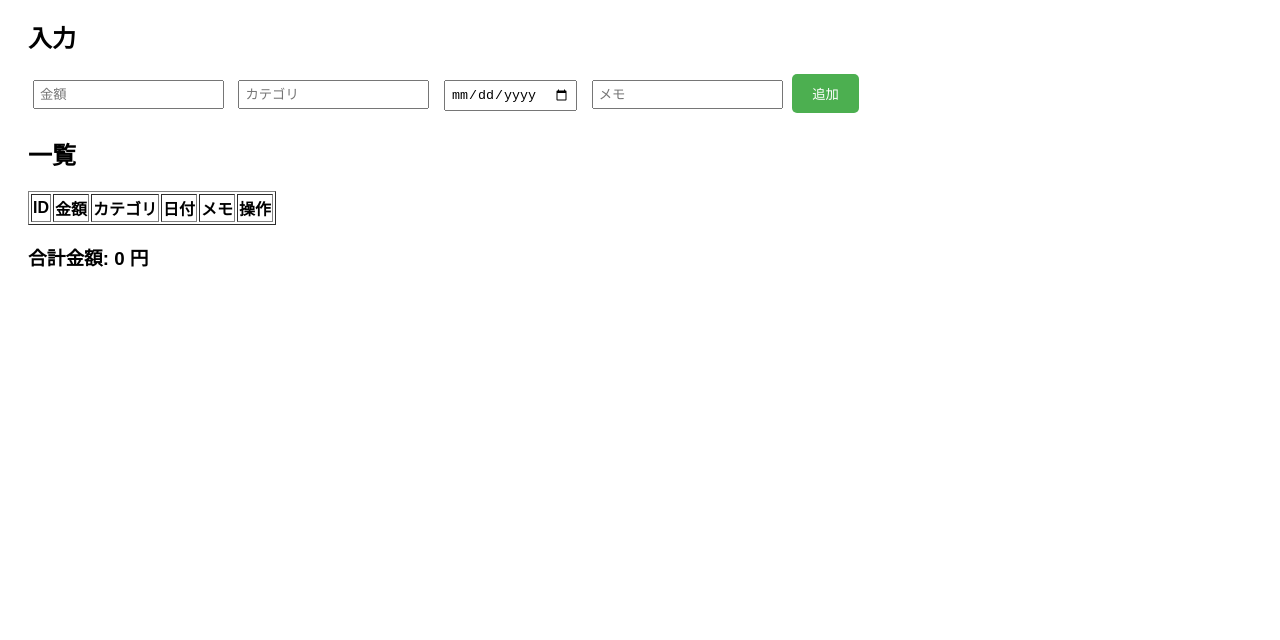
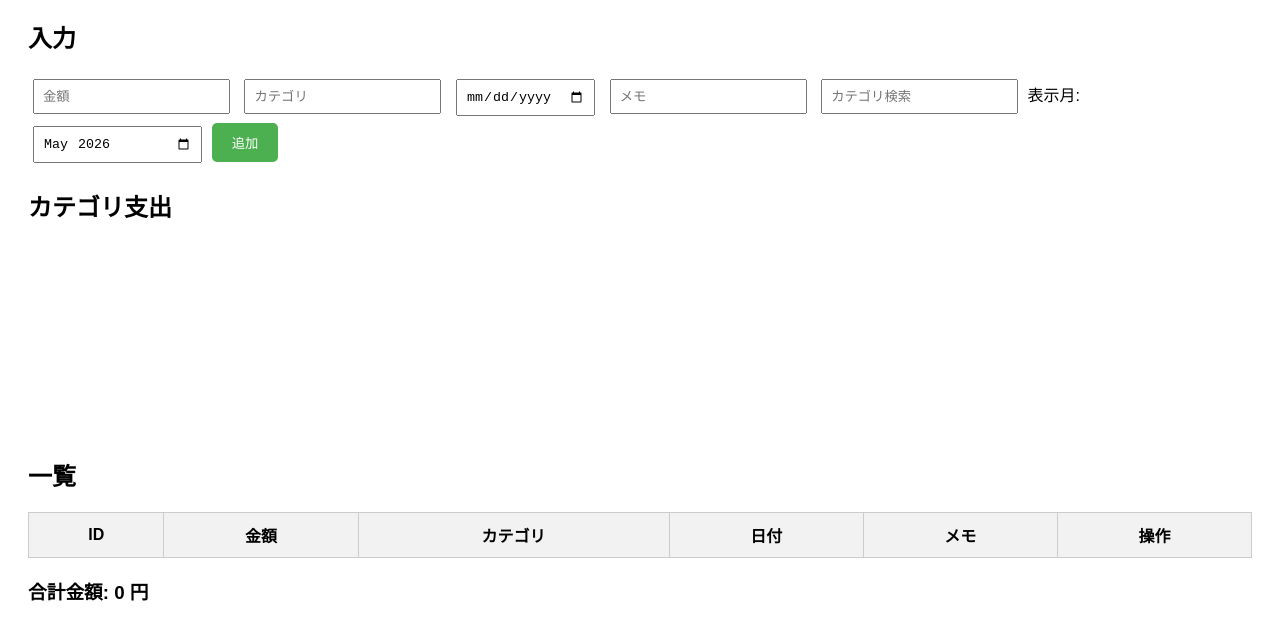
Before and after one commit to kiammyg46-ship-it/kakeibo-app, a plain HTML site: page public/index.html in a window 1280 px wide. Shown: the part 98-738 px from the top of the page. Drawn offline with nearby package versions, Linux system fonts and the light colour scheme; no server answers.

Commit message:
家計簿アプリ機能追加 2026/5/23-24作成分

```diff
--- a/index.js
+++ b/index.js
@@ -36,7 +36,8 @@ const connection = mysql.createConnection({
   host: "localhost",
   user: "root",
   password: "%Tzk526fXL0911",
-  database: "kakeibo"
+  database: "kakeibo",  //DB名
+  timezone: "+09:00"  //タイムゾーン設定
 });
 
 //DBの取得
--- a/public/index.html
+++ b/public/index.html
@@ -13,7 +13,17 @@
     <input id="category" type="text" placeholder="カテゴリ">
     <input id="date" type="date">
     <input id="memo" type="text" placeholder="メモ">
+    <input type="text" id="search" placeholder="カテゴリ検索" oninput="fetchExpenses()">
+
+    <label for="monthFilter">表示月:</label>
+    <input type="month" id="monthFilter">
     <button id ="submitButton" onclick="addExpense()">追加</button>
+
+    <h2 id="monthlyTotal"></h2>
+
+    <h2>カテゴリ支出</h2>
+
+    <canvas id="expenseChart"></canvas>
 
     <h2>一覧</h2>
     <table border="1">
@@ -33,5 +43,6 @@
     <h3>合計金額: <span id="totalAmount">0</span> 円</h3>
 
     <script src="script.js"></script>
+    <script src="https://cdn.jsdelivr.net/npm/chart.js"></script>
 </body>
 </html>
--- a/public/script.js
+++ b/public/script.js
@@ -2,38 +2,77 @@
 
 const API_URL = "http://localhost:3000/expenses";
 
-let editingId = null;
+let editingId = null;   //編集対象のIDを記憶する変数
 
-console.log("script読み込み");
+let expenseChart = null;   //グローバル変数としてチャートを保持
+
 //一覧取得
 async function fetchExpenses() {
     const res = await fetch(API_URL);
-    const data = await res.json();
+    const data = await res.json();  //データを取得してJSONに変換
+    const monthInput = document.getElementById("monthFilter").value;  //月フィルターの値を取得
+
+    const now = new Date();
+
+    const currentMonth =
+        monthInput ||   //月フィルターが設定されていない場合は現在の年月を使用
+    `${now.getFullYear()}-${String(now.getMonth() + 1).padStart(2, "0")}`;
+
+    const monthlyExpenses = data.filter(expense => {
+
+        const localDate = new Date(expense.date);
+
+        const localMonth =
+         `${localDate.getFullYear()}-${String(localDate.getMonth() + 1).padStart(2, "0")}`;
+
+        return localMonth === currentMonth;
+    });
+
+    const monthlyTotal = monthlyExpenses.reduce((sum, expense) => sum + Number(expense.amount), 0);   //今月の合計金額を計算
+    document.getElementById("monthlyTotal").textContent = `${currentMonth} 合計: ${monthlyTotal.toLocaleString()}円`;   //合計金額を表示
+
+    const keyword = document.getElementById("search").value;    //検索キーワード取得
+
+    const filteredExpenses = data.filter(expense =>    //カテゴリにキーワードが含まれているか
+        expense.category.includes(keyword)
+    );
 
     const list = document.getElementById("expenseList");
     list.innerHTML = "";
 
     let total = 0;  //合計用
 
-    data.forEach(exp => {
+    filteredExpenses.forEach(exp => {   //絞り込んだデータを表示
+
+        const localDate = new Date(exp.date);
+
+        const displayDate =
+            `${localDate.getFullYear()}-${
+            String(localDate.getMonth() + 1).padStart(2, "0")
+            }-${
+               String(localDate.getDate()).padStart(2, "0")
+            }`;
+
+
+        const localMonth =
+            `${localDate.getFullYear()}-${
+            String(localDate.getMonth() + 1).padStart(2, "0")
+        }`;
+
         total = total + Number(exp.amount); //合計加算
+
         const row =`
         <tr>
             <td>${exp.id}</td>
-            <td>${exp.amount}</td>
+            <td class = "amount">${exp.amount.toLocaleString()}円</td>
             <td>${exp.category}</td>
-            <td>${new Date(exp.date).toLocaleDateString("ja-JP", {
-                    year: "numeric",
-                    month: "2-digit",
-                    day: "2-digit"
-            })}
-                </td>
+            <td>${displayDate}</td>
             <td>${exp.memo}</td>
             <td>
-                <button onclick='editExpense(${exp.id}, ${exp.amount}, "${exp.category}", "${exp.date}", "${exp.memo}")'>
+                <button class="edit-btn" onclick='editExpense(${exp.id}, ${exp.amount}, "${exp.category}", "${exp.date}", "${exp.memo}")'>
                  編集
                 </button>
-                <button onclick="deleteExpense(${exp.id})">削除</button>
+                <button class="delete-btn" onclick="deleteExpense(${exp.id})">削除</button>
             </td>
 
         </tr>
@@ -43,11 +82,56 @@ async function fetchExpenses() {
 
     //合計表示
     document.getElementById("totalAmount").textContent = total.toLocaleString("ja-JP");
+
+    const categoryTotals = {};  //カテゴリごとの合計を計算
+
+    monthlyExpenses.forEach(exp => {    //今月のデータをループ
+
+        if(!categoryTotals[exp.category]){  //カテゴリがまだ存在しない場合は初期化
+            categoryTotals[exp.category] = 0;   //初期化
+        }
+
+        categoryTotals[exp.category] += Number(exp.amount); //カテゴリの合計に金額を加算
+    });
+
+    const ctx = document.getElementById("expenseChart");    //チャートのコンテキストを取得
+
+    if (expenseChart) { //既にチャートが存在する場合は破棄してから新しいチャートを作成
+        expenseChart.destroy(); //古いチャートを破棄
+    }
+
+    expenseChart = new Chart(ctx, { //新しいチャートを作成
+
+        type: "pie",    //円グラフ
+
+        data: { //チャートのデータ
+
+            labels: Object.keys(categoryTotals),    //カテゴリ名をラベルに使用
+
+            datasets: [{    //データセット
+                label: "支出",  //データセットのラベル
+
+                data: Object.values(categoryTotals),    //カテゴリごとの合計金額をデータに使用
+
+                backgroundColor: [  //データポイントの背景色
+                    "#FF6384",  //赤
+                    "#36A2EB",  //青
+                    "#FFCE56",  //黄色
+                    "#4BC0C0",  //緑
+                    "#9966FF",  //紫
+                    "#FF9F40"   //オレンジ
+                ],
+
+                borderWidth: 1,  //データポイントの境界線の幅
+
+                hoverOffset: 20 //ホバー時のオフセット
+            }]
+        }
+    })
 }
 
 //追加処理
 async function addExpense() {
-    console.log("add押した時:", editingId);
 
     const amount = document.getElementById("amount").value;
     const category = document.getElementById("category").value;
@@ -85,7 +169,6 @@ async function addExpense() {
          body: JSON.stringify({ amount, category, date, memo})
         });
     }
-    console.log("editingId:", editingId);
     document.getElementById("submitButton").textContent = "追加";
 
     fetchExpenses();
@@ -104,19 +187,30 @@ async function deleteExpense(id) {
 
 //編集ボタン処理
 function editExpense(id, amount, category, date, memo) {
-    console.log("edit押された", id);
 
     document.getElementById("amount").value = amount;
     document.getElementById("category").value = category;
-    const localDate = new Date(date);
+    const localDate = date.substring(0, 10);  //日付部分だけ切り取る
+    document.getElementById("date").value = localDate;  //日付をinputにセット
 
-    localDate.setHours(localDate.getHours() + 9);
-    document.getElementById("date").value = localDate.toISOString().split("T")[0];
     document.getElementById("memo").value = memo;
 
     editingId = id;  //編集対象を記憶
 
     document.getElementById("submitButton").textContent = "更新";
 }
-//初期表示
-fetchExpenses();
+
+document.getElementById("monthFilter").addEventListener("change", fetchExpenses);   //月フィルターが変更されたら再取得
+
+window.onload = () => { //ページが読み込まれたときに実行
+    const now = new Date(); //現在の日付を取得
+
+    const currentMonth =    //現在の年月を"YYYY-MM"形式で作成
+        `${now.getFullYear()}-${    //月は0始まりなので+1して2桁にする
+            String(now.getMonth() + 1).padStart(2, "0") //月を2桁にするための処理
+        }`
+
+    document.getElementById("monthFilter").value = currentMonth;    //月フィルターに現在の年月をセット
+
+    fetchExpenses();    //データ取得
+}
--- a/public/style.css
+++ b/public/style.css
@@ -24,9 +24,54 @@ button {
 button:hover {
   background-color: #45a049;
 }
-/* button {
-  appearance: none;
-  background-color: red;
-  color: yellow;
-  font-size: 20px;
-} */
+
+table {                       /* テーブルのスタイルを定義 */
+  width: 100%;                /* テーブルの幅を100%に設定 */
+  border-collapse: collapse;  /* セルの境界線を重ねて表示 */
+  margin-top: 20px;           /* テーブルの上にスペースを追加 */
+}
+
+th, td {  /* テーブルのヘッダーとデータセルのスタイルを定義 */
+  border: 1px solid #ccc; /* セルの境界線を定義 */
+  padding: 10px;          /* セル内の余白を設定 */
+  text-align: center;       /* テキストを中央揃えにする */
+}
+
+th {
+  background-color: #f2f2f2; /* ヘッダーの背景色を薄いグレーに設定 */
+}
+
+.amount {
+  text-align: right;  /* 金額を右揃えにする */
+}
+
+.edit-btn {
+  background-color: orange; /* 編集ボタンの背景色をオレンジに設定 */
+}
+
+.delete-btn {
+  background-color: red; /* 削除ボタンの背景色を赤に設定 */
+}
+
+input {
+  padding: 8px; /* 入力フィールドの内側の余白を設定 */
+  margin: 5px; /* 入力フィールドの外側の余白を設定 */
+}
+
+.container {
+  max-width: 800px; /* コンテナの最大幅を800pxに設定 */
+  margin: auto; /* コンテナを中央に配置 */
+  background: white; /* コンテナの背景色を白に設定 */
+  padding: 20px; /* コンテナの内側の余白を設定 */
+  border-radius: 10px; /* コンテナの角を丸くする */
+}
+
+#monthlyTotal {
+  margin-top: 20px; /* 月間合計の上にスペースを追加 */
+  color: #333; /* 月間合計のテキストカラーを設定 */
+}
+
+canvas {
+  max-width: 500px; /* チャートの最大幅を500pxに設定 */
+  margin: 20px auto; /* チャートの上下にスペースを追加し、中央に配置 */
+}
```
Also changed, not shown: README.md, image/screenshot.png (added).
